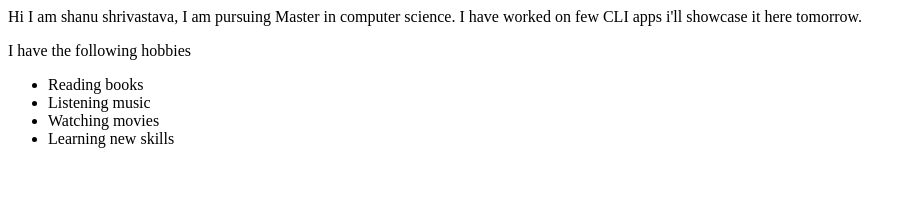
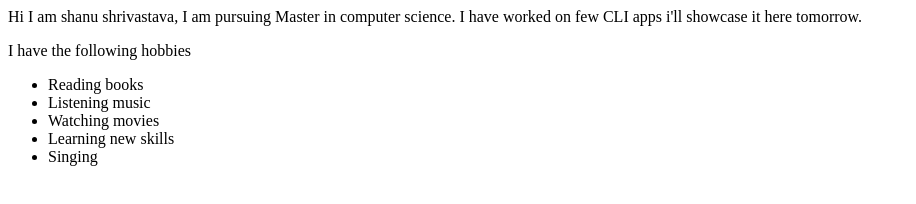
Before and after one commit to SShanu16/shanu_shrivastava-site, a plain HTML site: page index.html in a window 1280 px wide. Shown: the whole page, without its empty margins (0-916 px from the left). Drawn offline with Linux system fonts and the light colour scheme.

Commit message:
update: hobbies

```diff
--- a/index.html
+++ b/index.html
@@ -17,6 +17,7 @@
             <li>Listening music</li>
             <li>Watching movies</li>
             <li>Learning new skills</li>
+            <li>Singing</li>
         </ul>
     </p>
   </body>
```
